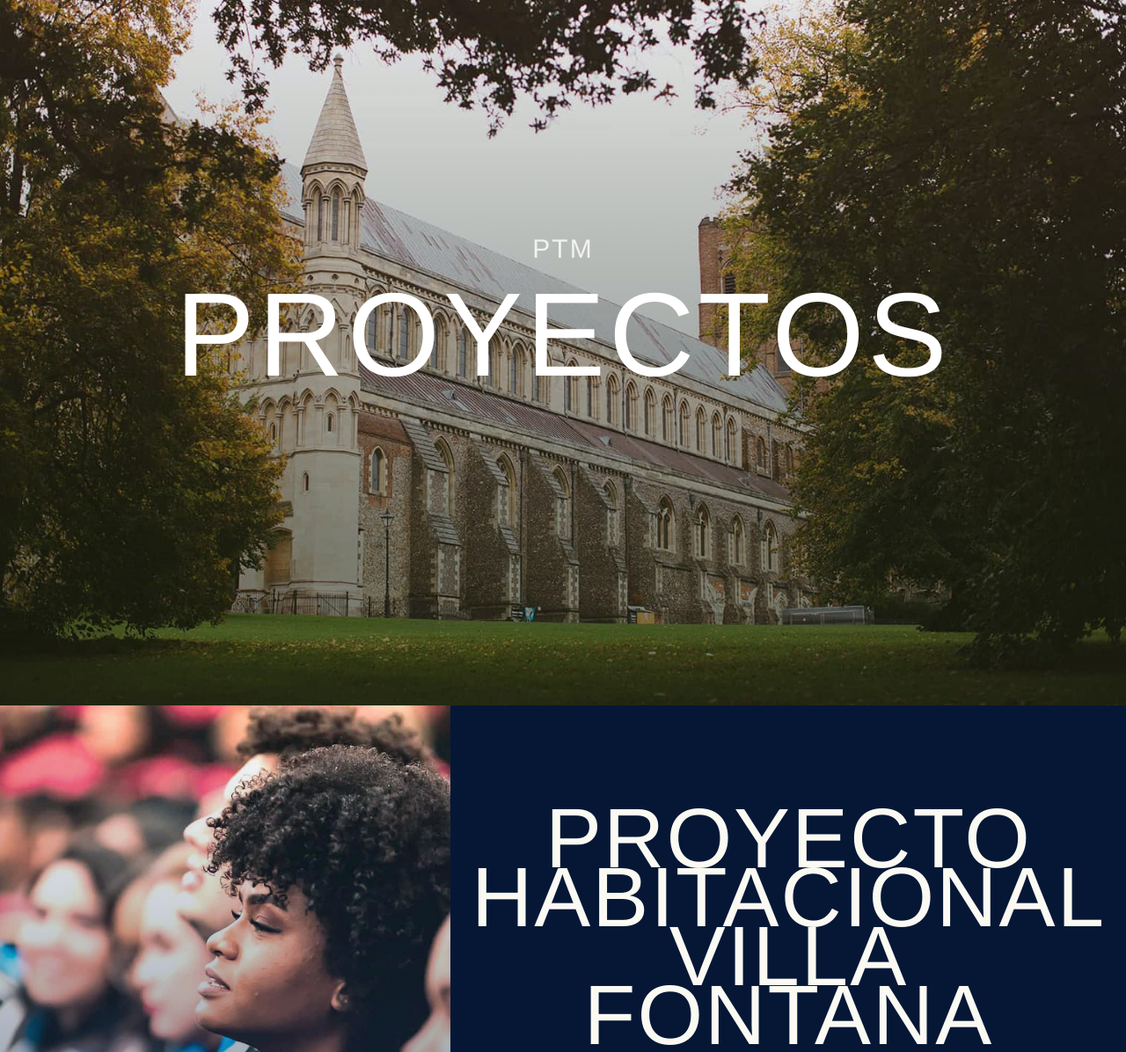
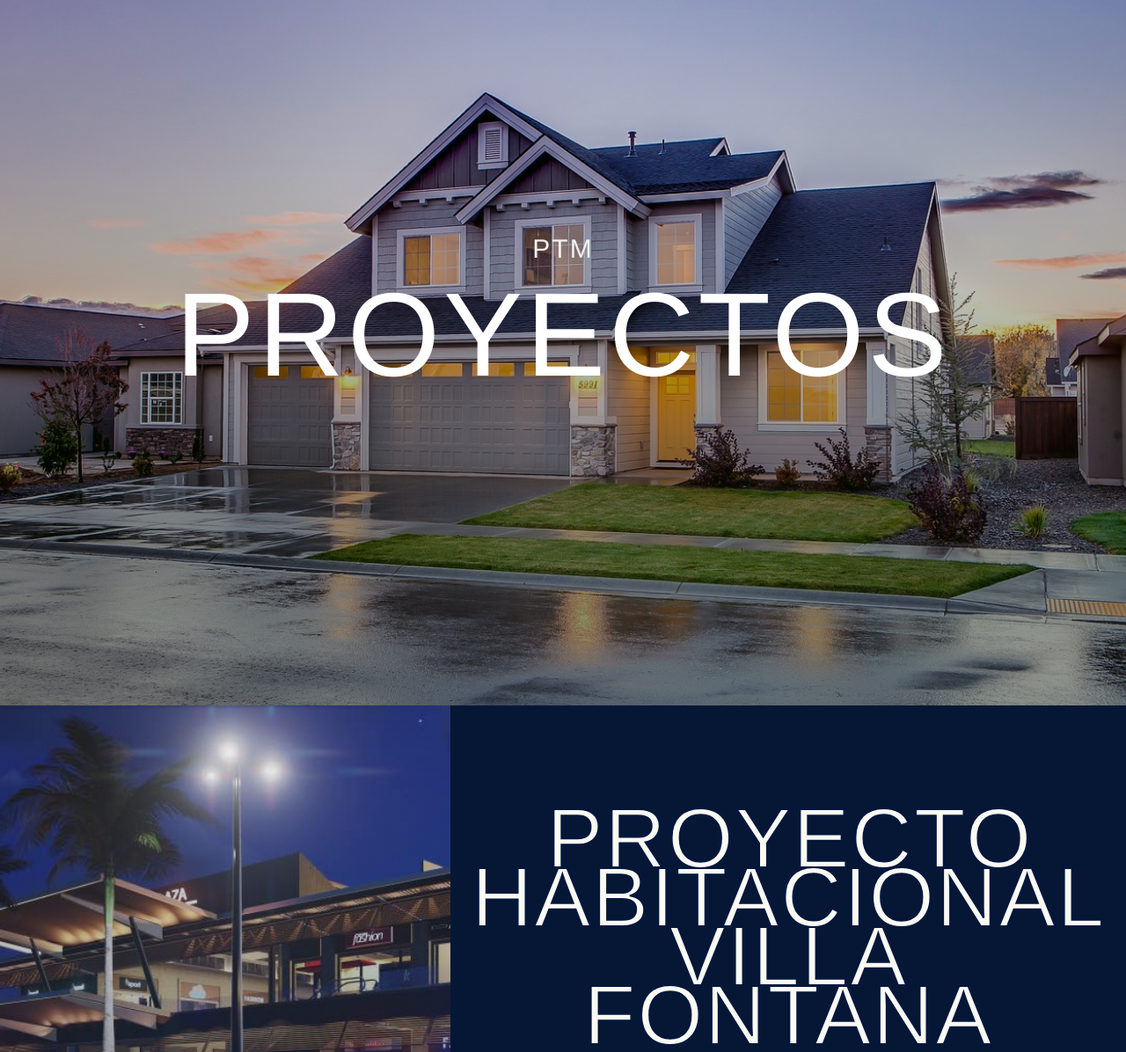
Before and after one commit to CarlosAlcides4002/ptm, a website: page Uppersptm/admission.html in a window 1280 px wide. Shown: the part 94-1290 px from the top of the page at 88% size. Drawn offline with Linux system fonts and the light colour scheme; some packages are replaced by stand-ins of ours; a script that the page names is missing; a web font is replaced by a local one.

Commit message:
Cambios finales del dia

```diff
--- a/Uppersptm/admission.html
+++ b/Uppersptm/admission.html
@@ -70,7 +70,7 @@ document.addEventListener("DOMContentLoaded", function(event) {
   </main>
   <section class="container sports-section">
     <div class="container container-content-center">
-      <h2 class="section-title white-text">SPORTS &amp; MUSIC<br>SCHOLARSHIPS</h2>
+      <h2 class="section-title white-text">Calidad <br> &amp; <br>Eficiencia</h2>
       <p class="paragraph paragraph-text white-text">Lorem ipsum dolor sit amet, consectetur adipiscing elit, sed do eiusmod tempor incididunt ut labore et dolore magna aliqua. Ut enim ad minim veniam, quis nostrud exercitation ullamco laboris nisi ut aliquip ex ea commodo consequat. Duis aute irure dolor in reprehenderit in voluptate velit esse cillum dolore eu fugiat nulla pariatur.</p>
     </div>
   </section>
@@ -95,7 +95,8 @@ document.addEventListener("DOMContentLoaded", function(event) {
           <a class="link-text nav-link-footer" href="#">Tel: +34 934 44 5588</a>
         </div>
         <a class="link-text nav-link-footer" href="#">info@yourbrand.com</a>
-        <footer class="container social-footer-wrapper"><a href="#" target="_blank" class="social-image social-icon-1"><img class="twitter-icon" src="./socialicons/webicon-twitter.png" alt="Social Icon"></a><a href="#" target="_blank" class="social-image social-icon-1"><img class="instagram-icon" src="./socialicons/webicon-instagram.png" alt="Social Icon"></a><a href="#" target="_blank" class="social-image social-icon-1"><img class="pinterest-icon" src="./socialicons/webicon-pinterest.png" alt="Social Icon"></a><a href="#" target="_blank" class="social-image social-icon-1"><img class="youtube-icon" src="./socialicons/webicon-youtube.png" alt="Social Icon"></a></footer>
+        <footer class="container social-footer-wrapper">
+          <a href="#" target="_blank" class="social-image social-icon-1"><img class="twitter-icon" src="./socialicons/webicon-twitter.png" alt="Social Icon"></a><a href="#" target="_blank" class="social-image social-icon-1"><img class="instagram-icon" src="./socialicons/webicon-instagram.png" alt="Social Icon"></a><a href="#" target="_blank" class="social-image social-icon-1"><img class="pinterest-icon" src="./socialicons/webicon-pinterest.png" alt="Social Icon"></a><a href="#" target="_blank" class="social-image social-icon-1"><img class="youtube-icon" src="./socialicons/webicon-youtube.png" alt="Social Icon"></a></footer>
       </div>
       <div class="container container-links-footer-wrapper-1">
         <a class="link-text navlink" href="index.html">Inicio</a>
--- a/Uppersptm/css/main.css
+++ b/Uppersptm/css/main.css
@@ -44,7 +44,7 @@
 /* Optional: Add hover effect */
 .carousel-button .prev-button:hover,
 .carousel-button .next-button:hover {
-  background-color: #ffffff; /* Change background on hover */
+  background-color: #e1e1e1; /* Change background on hover */
   color: #13274a; /* Change text color on hover */
 }
 
@@ -87,9 +87,10 @@ h2.section-title {
   text-align: center;
   text-transform: uppercase;
   letter-spacing: 2px;
+  text-indent: 3px;
   font-weight: 500;
   font-size: 96px;
-  font-family: 'Tenali Ramakrishna', 'Helvetica Neue', Helvetica, Arial, sans-serif;
+  font-family: 'sans-serif','Tenali Ramakrishna','Helvetica Neue','Helvetica','Arial','sans-serif';
   line-height: .7;
 }
 h2.section-title-accent {
@@ -108,6 +109,8 @@ h2.section-title-accent {
 }
 h2.section-title.white-text {
   color: #fafaf3;
+  -webkit-text-stroke-color: #00173f;
+  -webkit-text-stroke-width:2px ;
 }
 
 h2.students-think-title {
@@ -1229,10 +1232,10 @@ label.label.form-label {
   -ms-flex-align: center;
   padding: 48px 24px;
   min-height: 100vh;
-  background-image: -webkit-linear-gradient(top, rgba(0, 0, 0, 0) 0%, rgba(0, 18, 1, .45) 80%), url('../images/college3.jpg');
-  background-image:    -moz-linear-gradient(top, rgba(0, 0, 0, 0) 0%, rgba(0, 18, 1, .45) 80%), url('../images/college3.jpg');
-  background-image:      -o-linear-gradient(top, rgba(0, 0, 0, 0) 0%, rgba(0, 18, 1, .45) 80%), url('../images/college3.jpg');
-  background-image:         linear-gradient(180deg, rgba(0, 0, 0, 0) 0%, rgba(0, 18, 1, .45) 80%), url('../images/college3.jpg');
+  background-image: -webkit-linear-gradient(top, rgba(0, 0, 0, 0) 0%, rgba(0, 18, 1, .45) 80%), url('../imagesptm/house-1867187_1280.jpg');
+  background-image:    -moz-linear-gradient(top, rgba(0, 0, 0, 0) 0%, rgba(0, 18, 1, .45) 80%), url('../imagesptm/house-1867187_1280.jpg');
+  background-image:      -o-linear-gradient(top, rgba(0, 0, 0, 0) 0%, rgba(0, 18, 1, .45) 80%), url('../imagesptm/house-1867187_1280.jpg');
+  background-image:         linear-gradient(180deg, rgba(0, 0, 0, 0) 0%, rgba(0, 18, 1, .45) 80%), url('../imagesptm/house-1867187_1280.jpg');
   background-attachment: scroll, scroll;
   background-position: left top, center center;
   background-clip: border-box, border-box;
@@ -1723,10 +1726,10 @@ label.label.form-label {
   display:         flex;
   -ms-flex-pack: center;
   -ms-flex-align: end;
-  background-image: -webkit-linear-gradient(bottom, rgba(19, 39, 74, .6) 0%, rgba(0, 0, 0, 0) 100%), url('../images/student3.jpg');
-  background-image:    -moz-linear-gradient(bottom, rgba(19, 39, 74, .6) 0%, rgba(0, 0, 0, 0) 100%), url('../images/student3.jpg');
-  background-image:      -o-linear-gradient(bottom, rgba(19, 39, 74, .6) 0%, rgba(0, 0, 0, 0) 100%), url('../images/student3.jpg');
-  background-image:         linear-gradient(0deg, rgba(19, 39, 74, .6) 0%, rgba(0, 0, 0, 0) 100%), url('../images/student3.jpg');
+  background-image: -webkit-linear-gradient(bottom, rgba(19, 39, 74, .6) 0%, rgba(0, 0, 0, 0) 100%), url('../imagesptm/plaza\ fontana.jpg');
+  background-image:    -moz-linear-gradient(bottom, rgba(19, 39, 74, .6) 0%, rgba(0, 0, 0, 0) 100%), url('../imagesptm/plaza\ fontana.jpg');
+  background-image:      -o-linear-gradient(bottom, rgba(19, 39, 74, .6) 0%, rgba(0, 0, 0, 0) 100%), url('../imagesptm/plaza\ fontana.jpg');
+  background-image:         linear-gradient(0deg, rgba(19, 39, 74, .6) 0%, rgba(0, 0, 0, 0) 100%), url('../imagesptm/plaza\ fontana.jpg');
   background-attachment: scroll, scroll;
   background-position: left top, center center;
   background-clip: border-box, border-box;
@@ -1787,7 +1790,7 @@ label.label.form-label {
   -ms-flex-align: center;
   padding: 48px 24px;
   min-height: 80vh;
-  background-image: url('../images/canoe2.jpg');
+  background-image: url('../imagesptm/casa\ managua.png');
   background-attachment: scroll;
   background-position: center center;
   background-clip: border-box;
```
Also changed, not shown: Uppersptm/carousel.html (+3 -3 lines), Uppersptm/materialize-pulse.html (added, +22 -0 lines), Uppersptm/imagesptm/Casas Con Tejas.jpg (added), Uppersptm/imagesptm/casa managua.png (added), Uppersptm/imagesptm/pintor.jpg (added), Uppersptm/imagesptm/plaza fontana.jpg (added).
